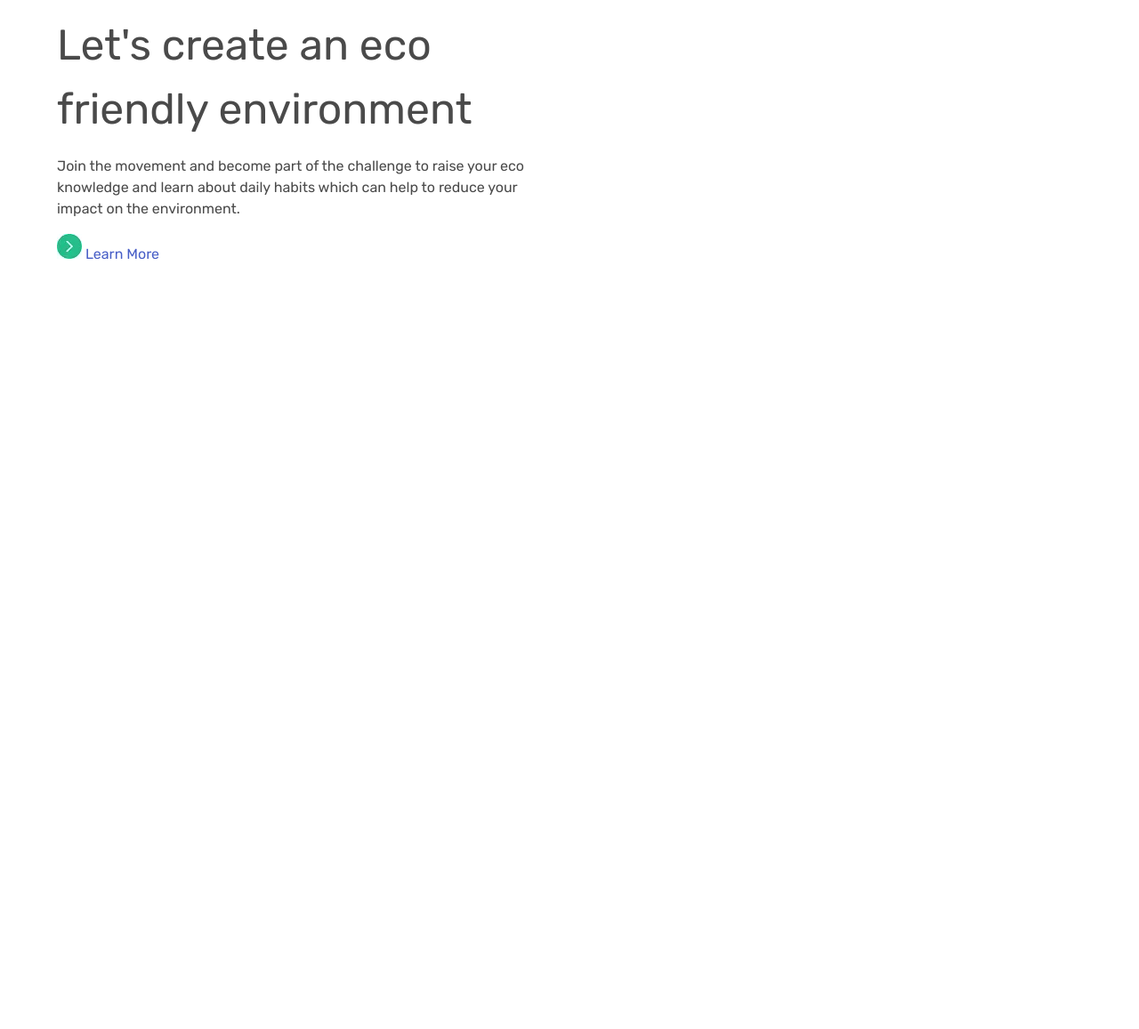
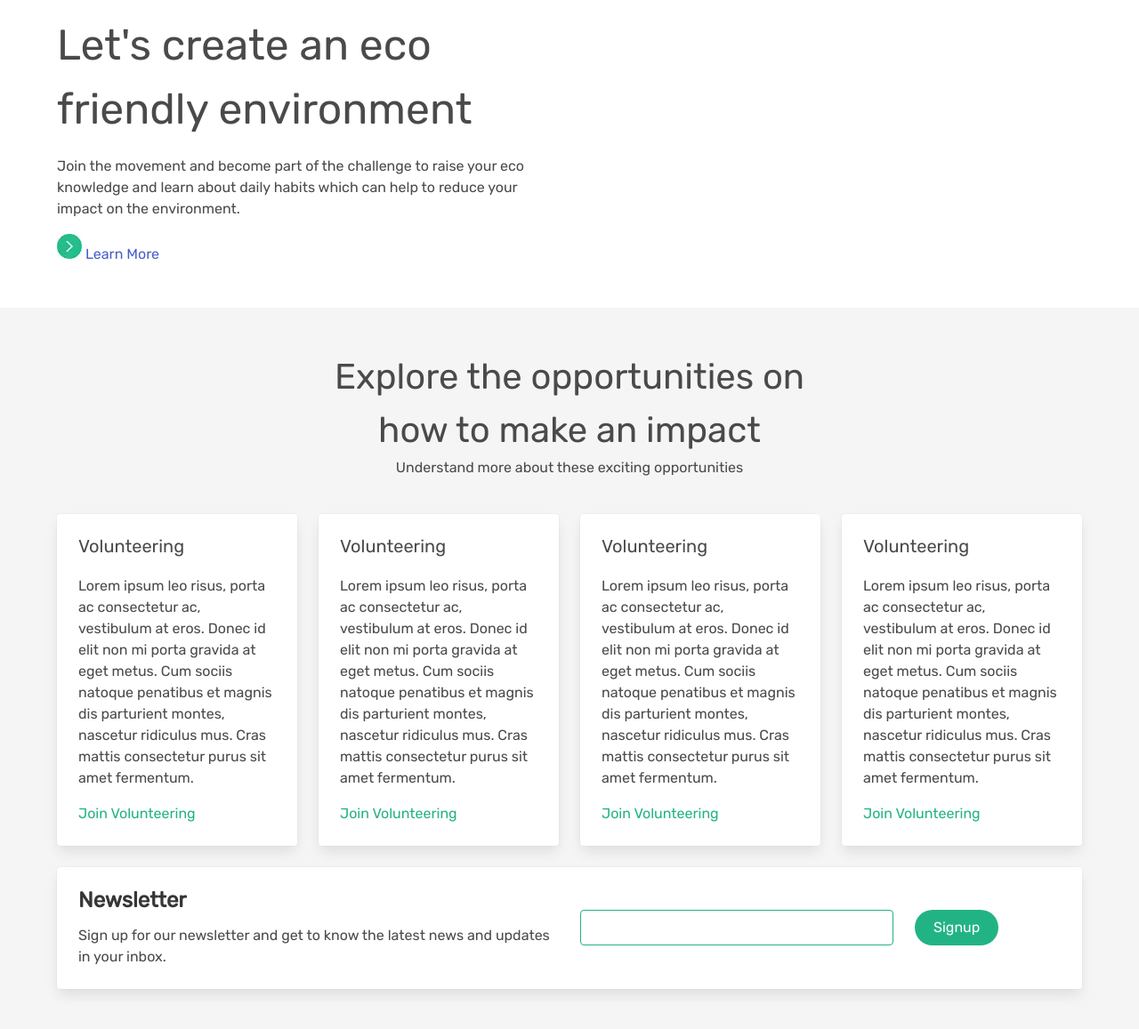
Before and after one commit to GleristonCastro/learn_bulma_css, a website: page project2/index.html in a window 1280 px wide. Shown: the part 413-1570 px from the top of the page at 89% size. Before the commit the page ends 800 px from the top, so only its background shows below. Drawn offline with Linux system fonts and the light colour scheme.

Commit message:
finish opportunities section

```diff
--- a/project2/index.html
+++ b/project2/index.html
@@ -77,6 +77,104 @@
     </div>
   </section>
 
+  <div class="section has-background-white-ter">
+    <div class="container">
+      <div class="columns is-centered">
+        <div class="column is-half">
+          <h2 class="is-size-2 is-family-secondary has-text-centered">Explore the opportunities on how to make an impact
+          </h2>
+          <p class="has-text-centered">
+            Understand more about these exciting opportunities
+          </p>
+        </div>
+      </div>
+
+      <div class="columns mt-4">
+        <div class="column is-3">
+          <div class="card">
+            <div class="card-content">
+              <div class="content">
+                <p class="subtitle">Volunteering</p>
+                <p>
+                  Lorem ipsum leo risus, porta ac consectetur ac, vestibulum at eros. Donec id elit non mi porta gravida
+                  at eget metus. Cum sociis natoque penatibus et magnis dis parturient montes, nascetur ridiculus mus.
+                  Cras mattis consectetur purus sit amet fermentum.
+                </p>
+                <a href="#" class="has-text-primary">Join Volunteering</a>
+              </div>
+            </div>
+          </div>
+        </div>
+        <div class="column is-3">
+          <div class="card">
+            <div class="card-content">
+              <div class="content">
+                <p class="subtitle">Volunteering</p>
+                <p>
+                  Lorem ipsum leo risus, porta ac consectetur ac, vestibulum at eros. Donec id elit non mi porta gravida
+                  at eget metus. Cum sociis natoque penatibus et magnis dis parturient montes, nascetur ridiculus mus.
+                  Cras mattis consectetur purus sit amet fermentum.
+                </p>
+                <a href="#" class="has-text-primary">Join Volunteering</a>
+              </div>
+            </div>
+          </div>
+        </div>
+        <div class="column is-3">
+          <div class="card">
+            <div class="card-content">
+              <div class="content">
+                <p class="subtitle">Volunteering</p>
+                <p>
+                  Lorem ipsum leo risus, porta ac consectetur ac, vestibulum at eros. Donec id elit non mi porta gravida
+                  at eget metus. Cum sociis natoque penatibus et magnis dis parturient montes, nascetur ridiculus mus.
+                  Cras mattis consectetur purus sit amet fermentum.
+                </p>
+                <a href="#" class="has-text-primary">Join Volunteering</a>
+              </div>
+            </div>
+          </div>
+        </div>
+        <div class="column is-3">
+          <div class="card">
+            <div class="card-content">
+              <div class="content">
+                <p class="subtitle">Volunteering</p>
+                <p>
+                  Lorem ipsum leo risus, porta ac consectetur ac, vestibulum at eros. Donec id elit non mi porta gravida
+                  at eget metus. Cum sociis natoque penatibus et magnis dis parturient montes, nascetur ridiculus mus.
+                  Cras mattis consectetur purus sit amet fermentum.
+                </p>
+                <a href="#" class="has-text-primary">Join Volunteering</a>
+              </div>
+            </div>
+          </div>
+        </div>
+      </div>
+
+      <div class="card">
+        <div class="card-content">
+          <div class="content">
+            <div class="columns is-vcentered">
+              <div class="column is-6">
+                <h2 class="is-size-4">Newsletter</h2>
+                <p>Sign up for our newsletter and get to know the latest news and updates in your inbox.</p>
+              </div>
+              <div class="column is-4">
+                <input type="text" class="input is-primary">
+              </div>
+              <div class="column is-2">
+                <a href="#" class="button is-primary is-rounded">Signup</a>
+              </div>
+            </div>
+          </div>
+        </div>
+      </div>
+
+    </div>
+  </div>
+
+
 </body>
 
 </html>
```
